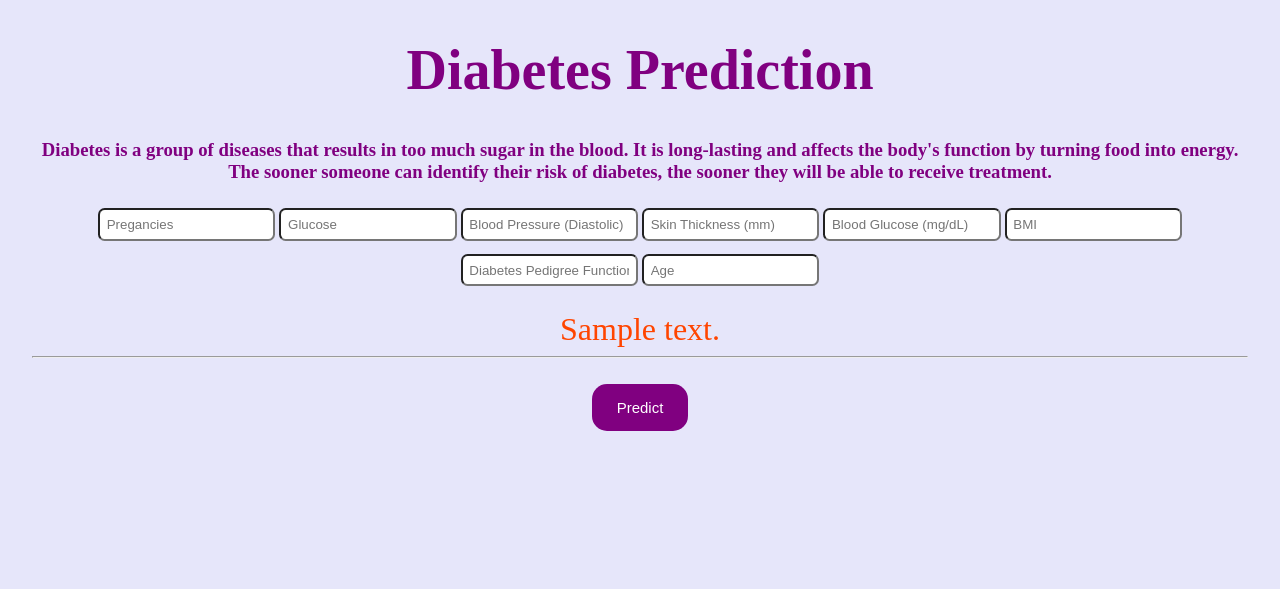
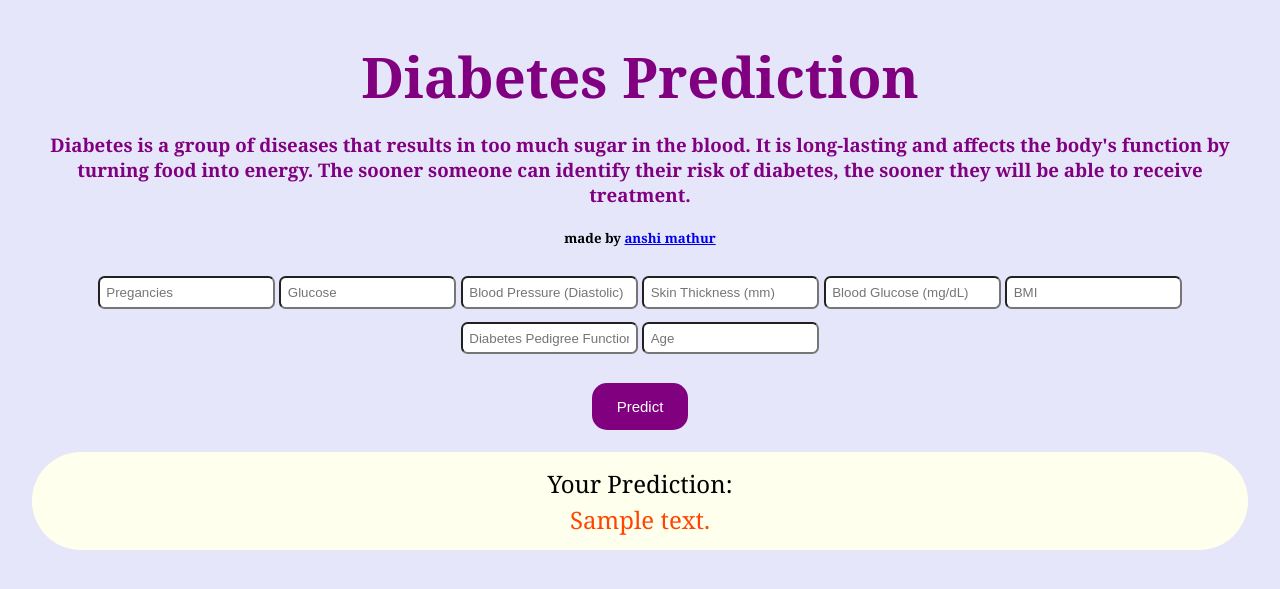
Before and after one commit to anshimathur0325/Diabetes-ML-Flask-App, a Flask app: template templates/index.html in a window 1280 px wide. Shown: the top 589 px of the page. Run offline with Flask 2, Linux system fonts and the light colour scheme; the template is opened without the code that fills it: most values are stand-ins (such as "Sample title", 1, 10 or a date in 2020); parts of the project's set-up code (start-up, migrations or seed data) failed here and were passed over.

Commit message:
updated the look of the website

```diff
--- a/static/css/style.css
+++ b/static/css/style.css
@@ -1,12 +1,13 @@
 
     body{
       margin-top: 0em;
-      margin-bottom: 2em;
+      /* margin-bottom: 2em; */
       margin-left: 2em;
       margin-right: 2em;
       background-color:lavender;
       color:purple;
       text-align: center;
+      font-family:Georgia, 'Times New Roman', Times, serif;
     }
     input{
       width:12em;
@@ -33,12 +34,14 @@
     }
     #big{
       color:orangered;
-      font-size: 2em;
+      font-size: 1.5em;
+      background-color:rgb(255, 255, 237);
+      line-height: 0.5;
+      padding-bottom: 1em;
+      padding-top: 0.1em;
+      border-radius: 10em;
+
     }
     h1{
       font-size:3.5em;
     }
-
-    footer{
-      bottom:0em;
-    }
--- a/templates/index.html
+++ b/templates/index.html
@@ -15,9 +15,11 @@
 
 <body>
  <div >
-	<h1 style="text-align: center;">Diabetes Prediction</h1>
+	<h1 style="text-align: center; margin-bottom: 0px;">Diabetes Prediction</h1>
+
     <h3>Diabetes is a group of diseases that results in too much sugar in the blood. It is long-lasting and affects the body's function by turning food into energy. The sooner someone can identify their risk of diabetes, the sooner they will be able to receive treatment.
  </h3>
+ <h5 style = "color: black">made by <a href = "https://anshimathur1.netlify.app/">anshi mathur</a></h5>
      <!-- Main Input For Receiving Query to our ML -->
     <form action="{{ url_for('predict')}}" method="post" netlify netlify-honeypot="bot-field">
     	<input type="text" name="Pregnancies" placeholder="Pregancies" required="required" />
@@ -30,15 +32,15 @@
 		  <input type="text" name="Age" placeholder="Age" required="required" />
       <br>
       <br>
-      <div id="big">
-
-      {{ prediction_text }}
-      </div>
-      <hr>
-      <br>
       <div id="center">
         <button type="submit" >Predict</button>
       </div>
+      <br>
+      <div id="big">
+      <p style="color:black">Your Prediction:</p>
+      {{ prediction_text }}
+      </div>
+
     </form>
 
 
```
